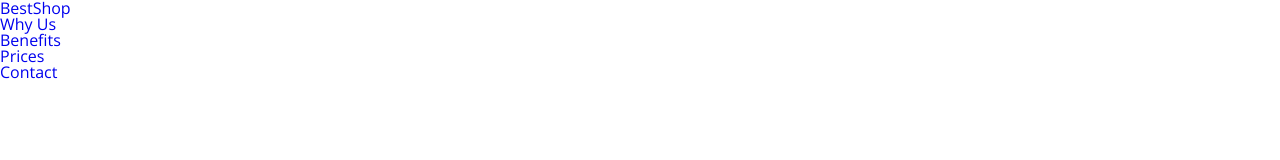
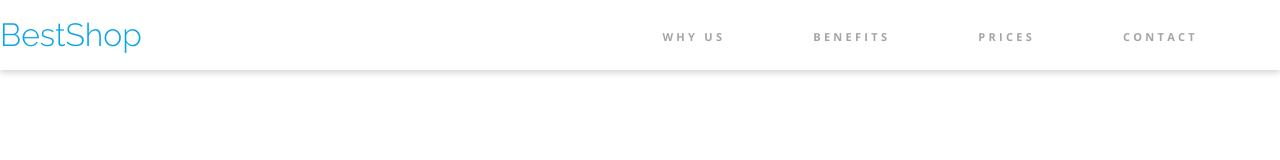
Before and after one commit to bartoszfutera/BestShop, a plain HTML site: page index.html in a window 1280 px wide. Shown: the top 160 px of the page. Drawn offline with nearby package versions, Linux system fonts and the light colour scheme.

Commit message:
nawigacja i logo

```diff
--- a/css/style.css
+++ b/css/style.css
@@ -26,3 +26,45 @@ a {
     margin: 0 ;
     width: 1352px;
 }
+
+/*NAWIGACJA plus logo*/
+
+.header {
+    height: 70px;
+    box-shadow: 0px 3px 6px #00000029;
+}
+
+.header__container {
+    display: flex;
+    justify-content: space-between;
+    align-items: center;
+    height: 100%;
+}
+.logo {
+    font-size: 32px;
+    font-family: var(--font-raleway);
+    font-weight: 300;
+    color: var(--color-primary);
+}
+.header__nav {
+    display: flex;
+}
+.nav__link {
+    color: var(--color-grey);
+    font-size: 11px;
+    font-weight: 700;
+    text-transform: uppercase;
+    padding: 28px 18px 26px;
+    border-bottom: 3px solid transparent;
+    letter-spacing: 3.28px;
+}
+.nav__link:hover {
+    color: var(--color-black);
+    border-color: var(--color-primary);
+}
+.nav__element {
+    padding: 0 26px;
+}
+.nav__element:last-child {
+    padding-right: 136px;
+}
```
